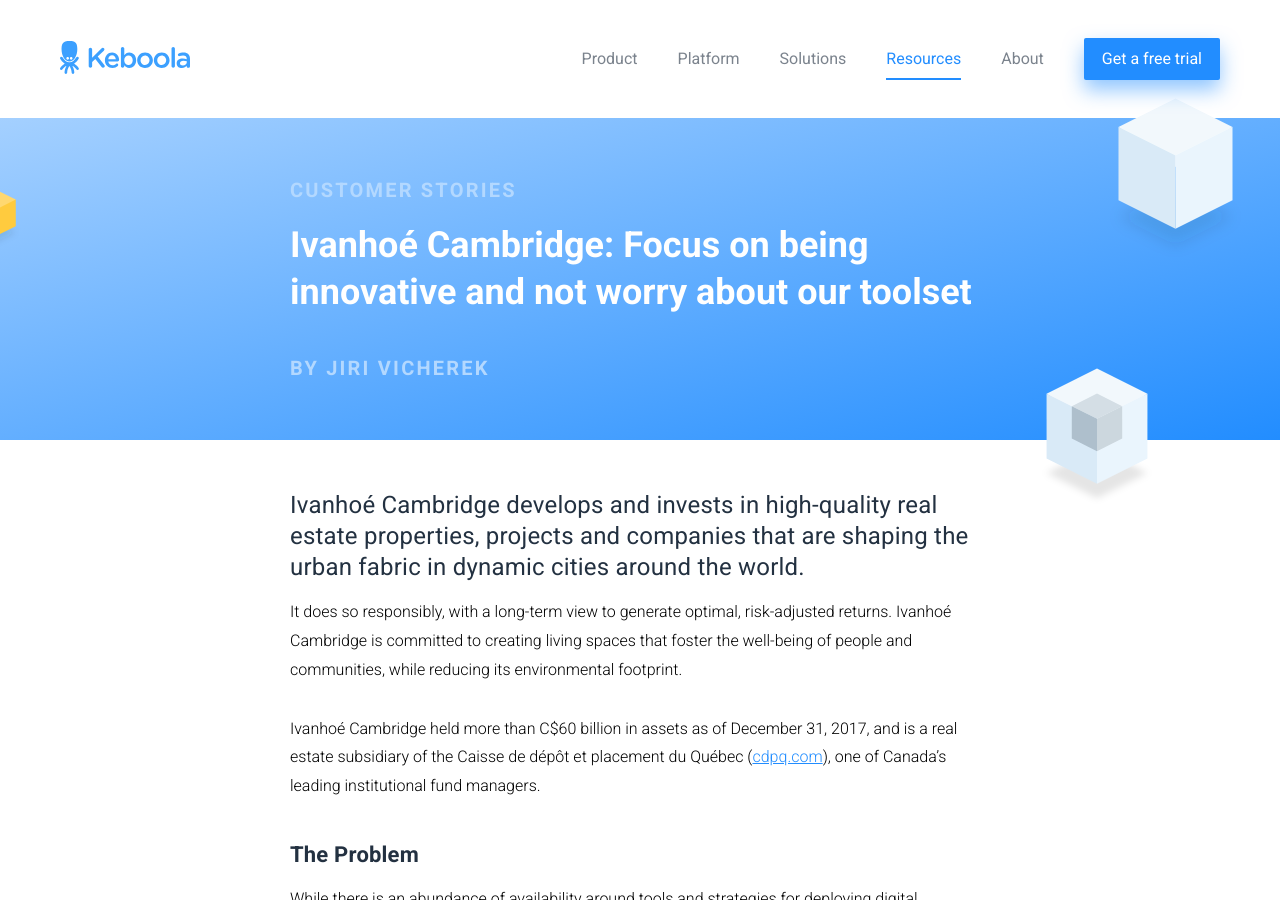
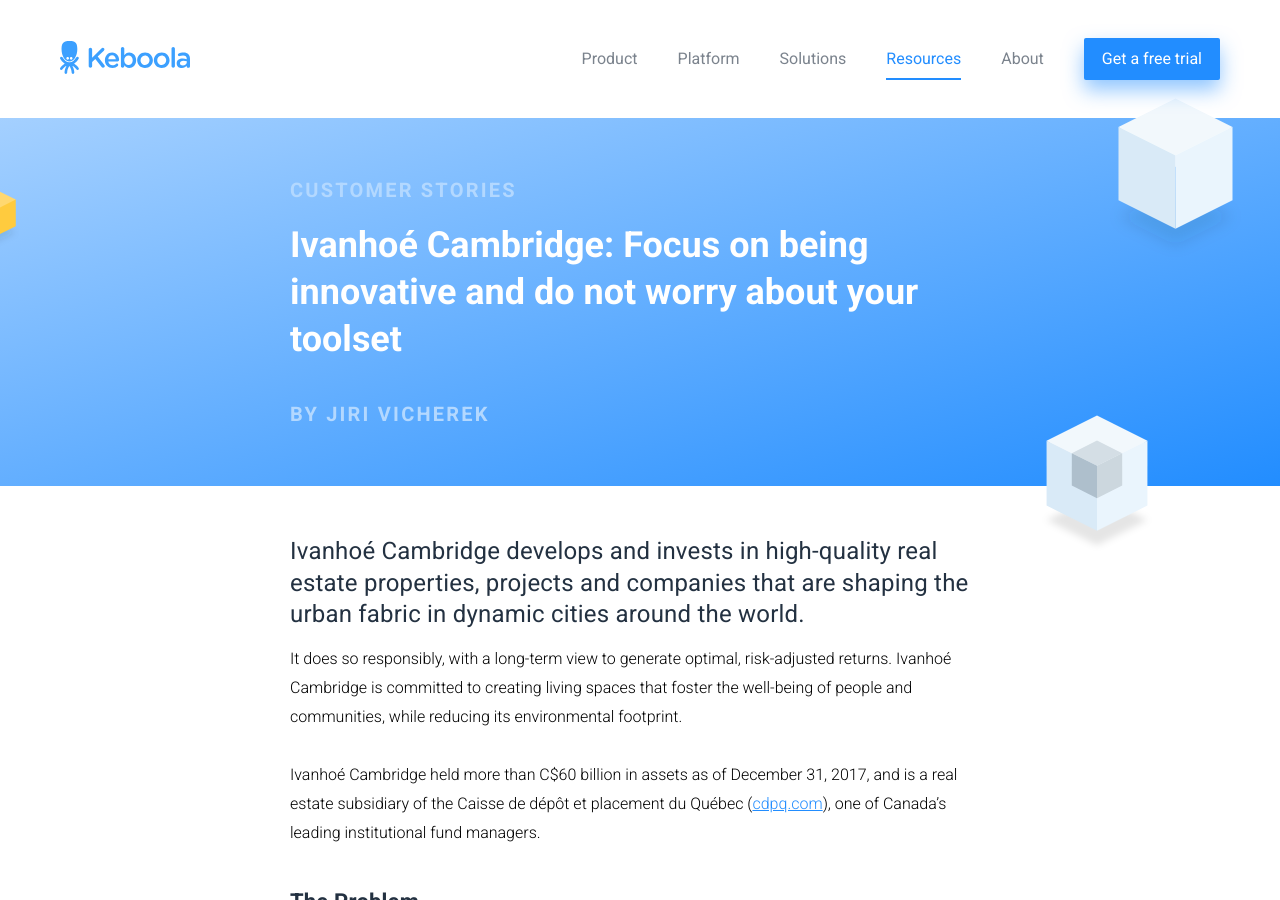
Before and after one commit to keboola/website, a Jekyll site: the page built from _customer-stories/creative-dock-big-data-is-about-quality-not-quantity-1.md, in a window 1280 px wide and 900 px high. Built offline with Jekyll 4.4.1, drawn with Linux system fonts in a browser that asks for light colours; nearby versions of some CDN libraries; a script that is not in the unit is left out.

Commit message:
Update from Forestry.io Martin Karasek updated _customer-stories/creative-dock-big-data-is-about-quality-not-quantity-1.md

```diff
--- a/_customer-stories/creative-dock-big-data-is-about-quality-not-quantity-1.md
+++ b/_customer-stories/creative-dock-big-data-is-about-quality-not-quantity-1.md
@@ -1,5 +1,5 @@
 ---
-title: 'Ivanhoé Cambridge: Focus on being innovative and not worry about our toolset '
+title: 'Ivanhoé Cambridge: Focus on being innovative and do not worry about your toolset '
 layout: post-case-study
 date: 2018-11-29T10:50:46.000+00:00
 author: Jiri Vicherek
```
Also changed, not shown: .forestry/front_matter/templates/post-case-study.yml.
